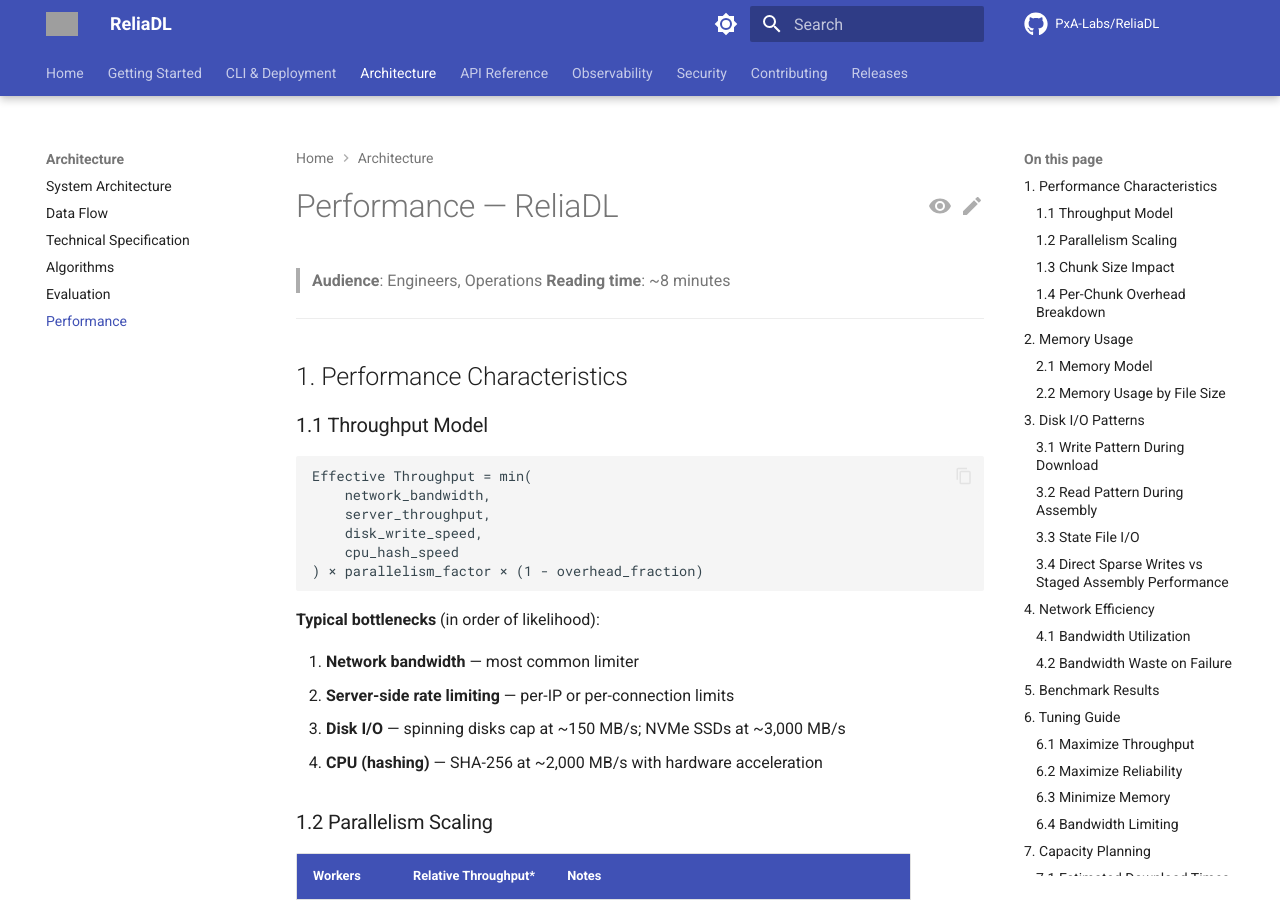
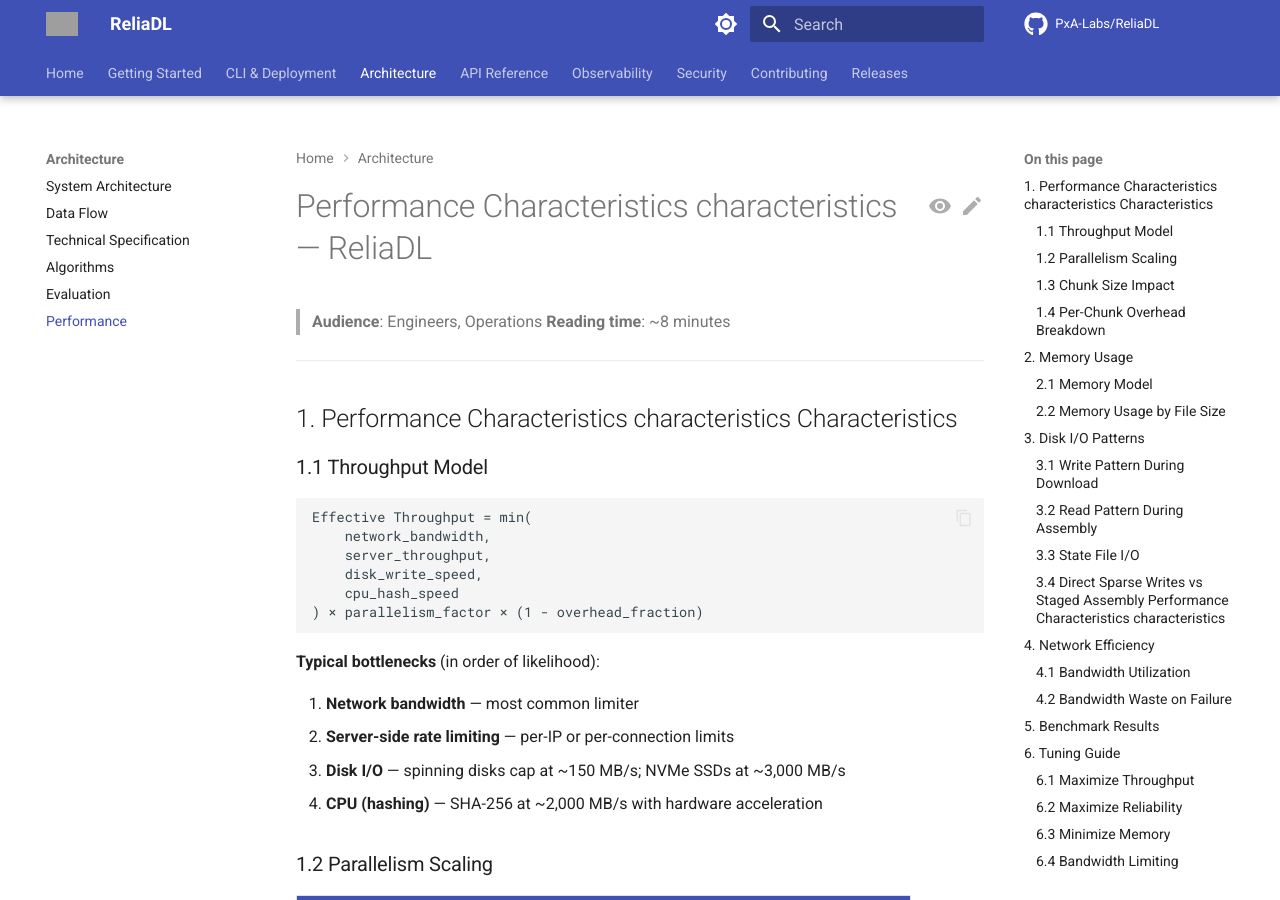
Before and after one commit to PxA-Labs/ReliaDL, an MkDocs documentation site: the page built from docs/PERFORMANCE.md, in a window 1280 px wide and 900 px high. Built offline with MkDocs 1.6.1 and Material for MkDocs 9.7.7, drawn with Linux system fonts in a browser that asks for light colours; comment, search, counter and statistics services are not loaded; the version menu is left out; some of the changed text lies outside the part shown; grey boxes are pictures that could not be loaded.

Commit message:
docs: refine performance document headings

````diff
--- a/docs/PERFORMANCE.md
+++ b/docs/PERFORMANCE.md
@@ -1,11 +1,11 @@
-# Performance — ReliaDL
+# Performance Characteristics characteristics — ReliaDL
 
 > **Audience**: Engineers, Operations
 > **Reading time**: ~8 minutes
 
 ---
 
-## 1. Performance Characteristics
+## 1. Performance Characteristics characteristics Characteristics
 
 ### 1.1 Throughput Model
 
@@ -143,7 +143,7 @@
   Impact: Negligible — single JSON write, atomic rename
 ```
 
-### 3.4 Direct Sparse Writes vs Staged Assembly Performance
+### 3.4 Direct Sparse Writes vs Staged Assembly Performance Characteristics characteristics
 
 | Metric | Staged Chunks Mode | Direct Sparse Mode (`--direct-write`) |
 |---|---|---|
````
